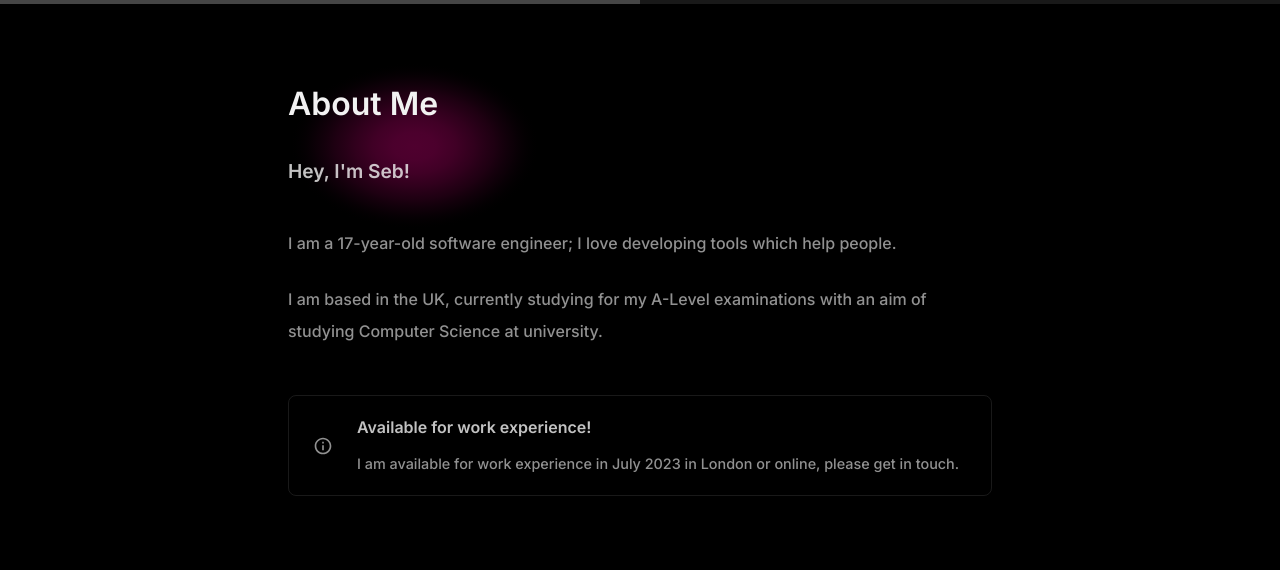
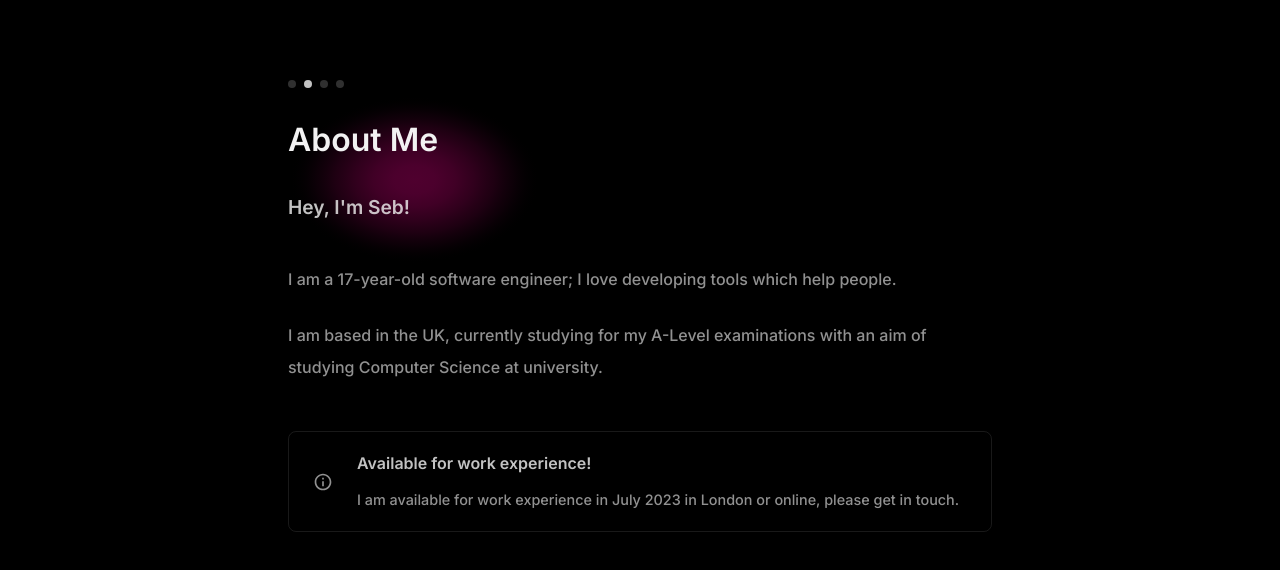
Before and after one commit to sd0e/portfolio, a Next.js app: page /about in a window 1280 px wide. Shown: the top 570 px of the page. Built offline with nearby package versions, Linux system fonts and the light colour scheme.

Commit message:
Replace progress bar

```diff
--- a/components/layout.module.css
+++ b/components/layout.module.css
@@ -17,7 +17,7 @@
 .mainPageImage {
 	position: fixed;
 	z-index: 0;
-	transform: translate(0%, -25%);
+	transform: translate(0%, -10%);
 }
 
 .mainPageHeader {
@@ -31,6 +31,11 @@
 	font-size: 2rem;
 	color: rgba(242, 242, 242, 1.0);
 	margin-bottom: 2rem;
+}
+
+.mainPageTitleText {
+	display: block;
+	margin-top: 2rem;
 }
 
 .mainPageDescription {
--- a/components/layout.tsx
+++ b/components/layout.tsx
@@ -6,6 +6,7 @@ import { motion } from 'framer-motion';
 import React from 'react';
 import { useRouter } from 'next/router';
 import { createTheme, LinearProgress, ThemeProvider } from '@mui/material';
+import ProgressDots from './progressDots';
 
 export const siteName = 'Seb Doe';
 export const siteDescription = 'Software Engineer';
@@ -98,13 +99,6 @@ export default function Layout({ children, mainPage = false, headerOnly = false,
             }}
             onMouseMove={onMouseMove}
         >
-            { mainPage ? <ThemeProvider theme={theme}>
-                <LinearProgress
-                    variant="determinate"
-                    value={(pageIdx || 0) / 4 * 100}
-                    className={styles.progressBar}
-                />
-            </ThemeProvider> : null }
             <motion.div
                 className={styles.container}
                 variants={variants}
@@ -131,6 +125,7 @@ export default function Layout({ children, mainPage = false, headerOnly = false,
                         draggable={false}
                     /> : null }
                     <div className={styles.mainPageHeader}>
+                        <div>
                             <motion.span
                                 variants={enterVariants}
                                 initial="hidden"
@@ -138,8 +133,12 @@ export default function Layout({ children, mainPage = false, headerOnly = false,
                                 transition={{ type: 'ease-in-out', duration: 0.25, delay: 0.15 }}
                                 className={[inter.className, styles.mainPageTitle].join(' ')}
                             >
-                            {title}
+                                { mainPage ? <ThemeProvider theme={theme}>
+                                    <ProgressDots num={4} selected={pageIdx || 0} />
+                                </ThemeProvider> : null }
+                                <span className={styles.mainPageTitleText}>{title}</span>
                             </motion.span>
+                        </div>
                         {mainPage ? <motion.span
                             variants={enterVariants}
                             initial="hidden"
--- /dev/null
+++ b/components/progressDots.module.css
@@ -0,0 +1,10 @@
+.dot {
+    width: 0.5rem;
+    height: 0.5rem;
+    border-radius: 0.25rem;
+    background-color: rgba(242, 242, 242, 0.2);
+}
+
+.dotSelected {
+    background-color: rgba(242, 242, 242, 0.8);
+}
--- /dev/null
+++ b/components/progressDots.tsx
@@ -0,0 +1,8 @@
+import styles from './progressDots.module.css';
+import { Stack } from '@mui/material';
+
+export default function ProgressDots({ num, selected } : { num: number, selected: number }) {
+    return <Stack direction="row" spacing={1}>
+        {[...Array(num)].map((_, i) => <div className={i + 1 === selected ? [styles.dot, styles.dotSelected].join(' ') : styles.dot}></div>)}
+    </Stack>
+}
```
Lines whose indentation alone changed are shown as unchanged.
